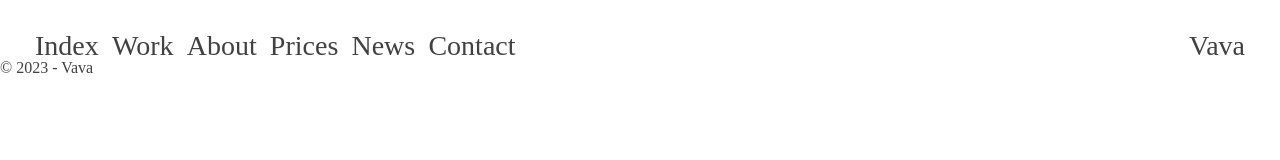
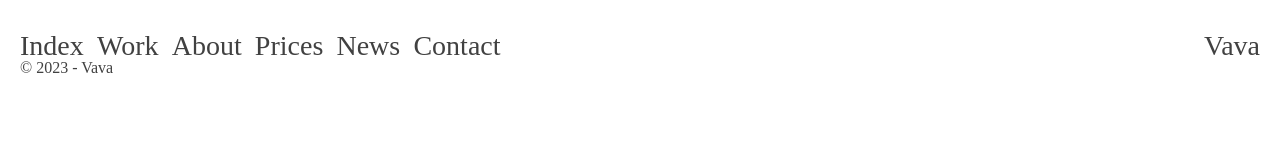
Before and after one commit to AndresPLS/practica_final_precurso_andres, a plain HTML site: page index.html in a window 1280 px wide. Drawn offline with Linux system fonts and the light colour scheme; a web font is replaced by a local one.

Commit message:
estilo footer arreglado

```diff
--- a/css/style.css
+++ b/css/style.css
@@ -67,7 +67,7 @@ header .container {
     justify-content: space-between;
     flex-wrap: wrap;
     font-size: 1.75em;
-    padding: 0em 1.25em;
+    padding: 0rem 1.25rem;
 }
 
 header nav.container>a {
@@ -100,6 +100,16 @@ header nav.container .menu a {
 
 
 /* Fin header */
+
+
+/* Inicio footer */
+
+footer .container {
+    padding: 0rem 1.25rem;
+}
+
+
+/* Fin footer */
 
 
 
@@ -149,6 +159,10 @@ header nav.container .menu a {
         padding: 0rem 0rem;
     }
 
+    header .container {
+        padding: 0rem 0rem;
+    }
+
 }
 
 
```
